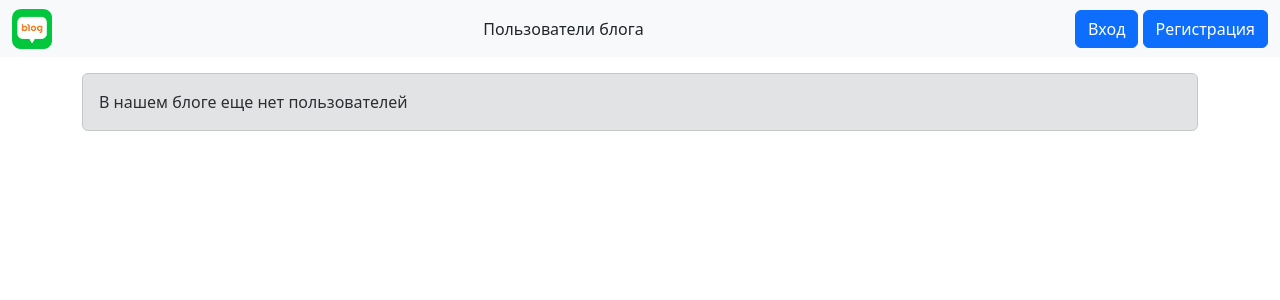
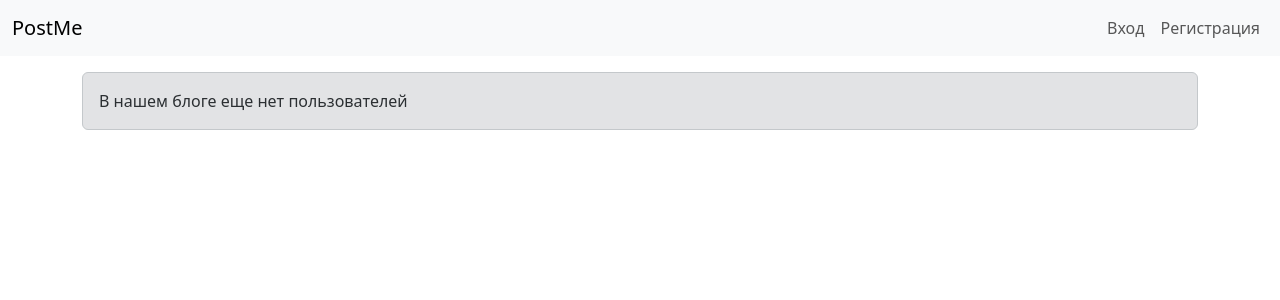
Before and after one commit to nstonic/BboomTest, a Django app: page /users/ in a window 1280 px wide. Shown: the top 300 px of the page. Run offline with Django 4.2, Linux system fonts and the light colour scheme; data that the repository does not hold is empty; parts of the project's set-up code (start-up, migrations or seed data) failed here and were passed over.

Commit message:
Update templates

```diff
--- a/posts/templates/posts/add_post.html
+++ b/posts/templates/posts/add_post.html
@@ -1,9 +1,6 @@
 {% extends 'base.html' %}
 
 {% block title %}
-    Посты пользователя {{ user.username }}
-{% endblock %}
-{% block header %}
     Посты пользователя {{ user.username }}
 {% endblock %}
 {% block content %}
--- a/posts/templates/posts/user_posts.html
+++ b/posts/templates/posts/user_posts.html
@@ -1,9 +1,6 @@
 {% extends 'base.html' %}
 
 {% block title %}
-    Посты пользователя {{ current_user.username }}
-{% endblock %}
-{% block header %}
     Посты пользователя {{ current_user.username }}
 {% endblock %}
 {% block content %}
@@ -25,7 +22,7 @@
                 {% for post in posts %}
                     <div class="card">
                         <div class="card-header">
-                            <a href="{% url 'post' post.id %}" class="link-offset-2 link-offset-3-hover link-underline link-underline-opacity-0 link-underline-opacity-75-hover"> - {{ post.title }}</a>
+                            <a href="{% url 'post' post.id %}" class="nav-link">{{ post.title }}</a>
                         </div>
                         <div class="card-body">
                             <p class="card-text">{{ post.body | truncatechars:200 }}</p>
--- a/templates/base.html
+++ b/templates/base.html
@@ -10,33 +10,38 @@
     <title>{% block title %}{% endblock %}</title>
 </head>
 <body>
-<nav class="navbar bg-body-tertiary">
+<nav class="navbar navbar-expand-lg bg-body-tertiary">
     <div class="container-fluid">
-        <a href="{% url 'home' %}">
-            <img src="{% static "logo.png" %}" alt="Logo" width="40" height="40" class="d-inline-block align-text-top">
-        </a>
-        {% block header %}{% endblock %}
-        <span>
-            {% if user.is_authenticated %}
-                <p>{{ user.username }}</p>
-                <form id="logoutForm" action="{% url 'logout' %}?next={{ next }}">
-                    {% csrf_token %}
-                </form>
-                <button type="button" class="btn btn-primary" onclick="location.href='{% url 'add_post' user.id %}';">
-                    Добавить пост
-                </button>
-                <button type="submit" formmethod="post" class="btn btn-primary" form="logoutForm" name="logout_form">
-                    Выйти
-                </button>
-            {% else %}
-                <button type="button" class="btn btn-primary" data-bs-toggle="modal" data-bs-target="#loginModal">
-                    Вход
-                </button>
-                <button type="button" class="btn btn-primary" data-bs-toggle="modal" data-bs-target="#registerModal">
-                    Регистрация
-                </button>
-            {% endif %}
-        </span>
+        <a class="navbar-brand mb-0 h1" href="{% url 'home' %}">PostMe</a>
+        <button class="navbar-toggler" type="button" data-bs-toggle="collapse" data-bs-target="#navbarSupportedContent"
+                aria-controls="navbarSupportedContent" aria-expanded="false" aria-label="Toggle navigation">
+            <span class="navbar-toggler-icon"></span>
+        </button>
+        <div class="collapse navbar-collapse" id="navbarSupportedContent">
+            <ul class="navbar-nav ms-auto mb-2 mb-lg-0">
+
+
+                {% if user.is_authenticated %}
+                    <li class="nav-item">
+                        <span class="nav-link active">{{ user.username }}</span>
+                    </li>
+                    <li class="nav-item">
+                        <form id="logoutForm" action="{% url 'logout' %}?next={{ next }}">{% csrf_token %}</form>
+                        <button type="button" class="nav-link" onclick="location.href='{% url 'add_post' user.id %}';">Добавить пост</button>
+                    </li>
+                    <li class="nav-item">
+                        <button type="submit" formmethod="post" class="nav-link" form="logoutForm" name="logout_form">Выйти</button>
+                    </li>
+                {% else %}
+                    <li class="nav-item">
+                        <button type="button" class="nav-link" data-bs-toggle="modal" data-bs-target="#loginModal">Вход</button>
+                    </li>
+                    <li class="nav-item">
+                        <button type="button" class="nav-link" data-bs-toggle="modal" data-bs-target="#registerModal">Регистрация</button>
+                    </li>
+                {% endif %}
+            </ul>
+        </div>
     </div>
 </nav>
 
--- a/users/templates/users/users.html
+++ b/users/templates/users/users.html
@@ -2,10 +2,6 @@
 
 {% block title %}
     Список пользователей
-{% endblock %}
-
-{% block header %}
-    Пользователи блога
 {% endblock %}
 
 {% block content %}
--- a/users/views.py
+++ b/users/views.py
@@ -34,9 +34,7 @@ def register_view(request):
             return redirect(next_url)
         except NoReverseMatch:
             return redirect('home')
-    context = {
-        'errors': form.errors
-    }
+    context = {'form': form}
     return render(request, template_name='errors.html', context=context)
 
 
@@ -54,7 +52,7 @@ def login_view(request):
             return redirect('home')
     else:
         context = {
-            'errors': {'login_error': 'Пользователь не найден'}
+            'errors': {'Ошибка авторизации': ['Пользователь не найден']}
         }
         return render(request, template_name='errors.html', context=context)
 
```
Also changed, not shown: posts/templates/posts/post.html (+3 -8 lines), templates/errors.html (+13 -11 lines).
